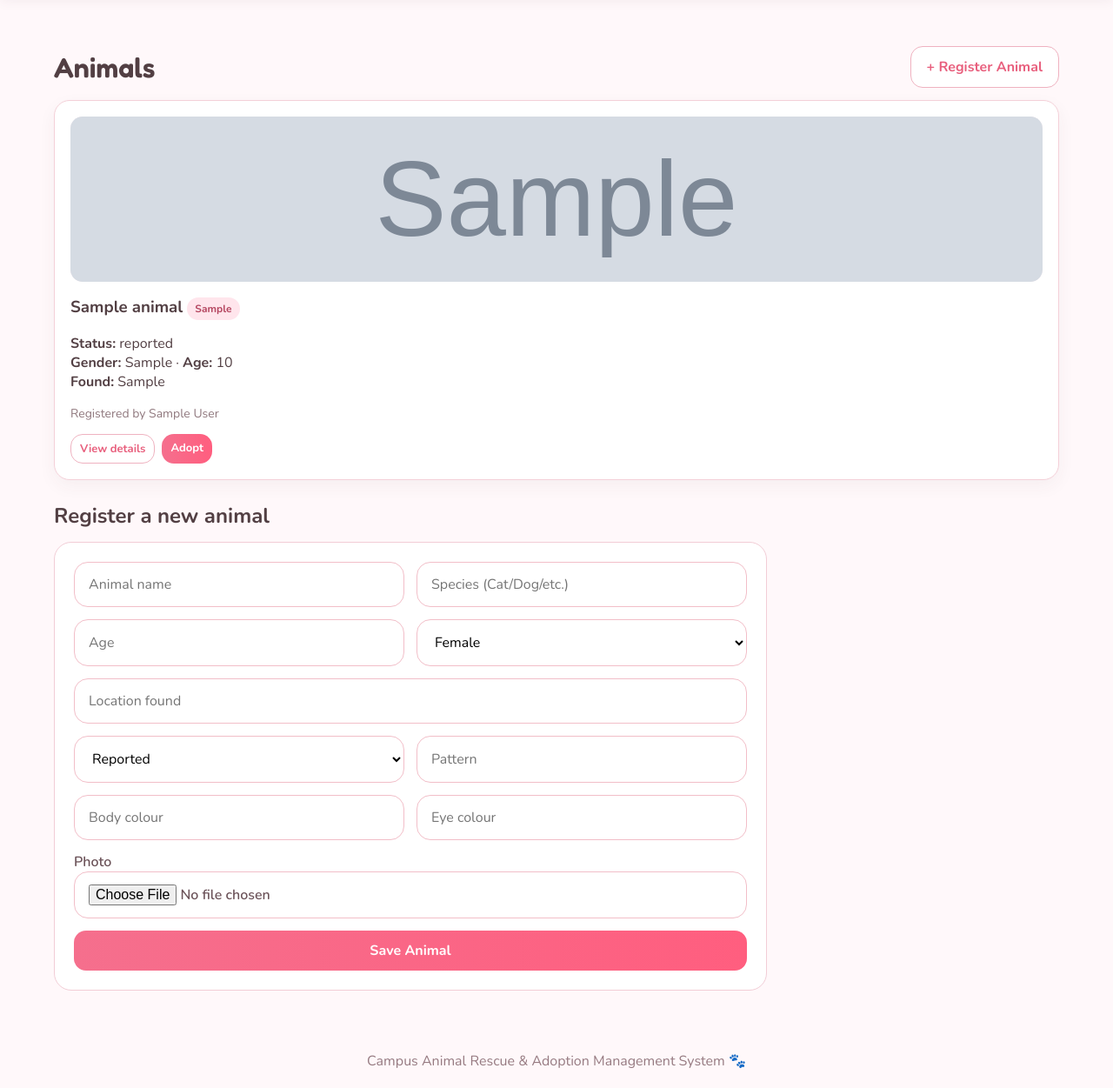
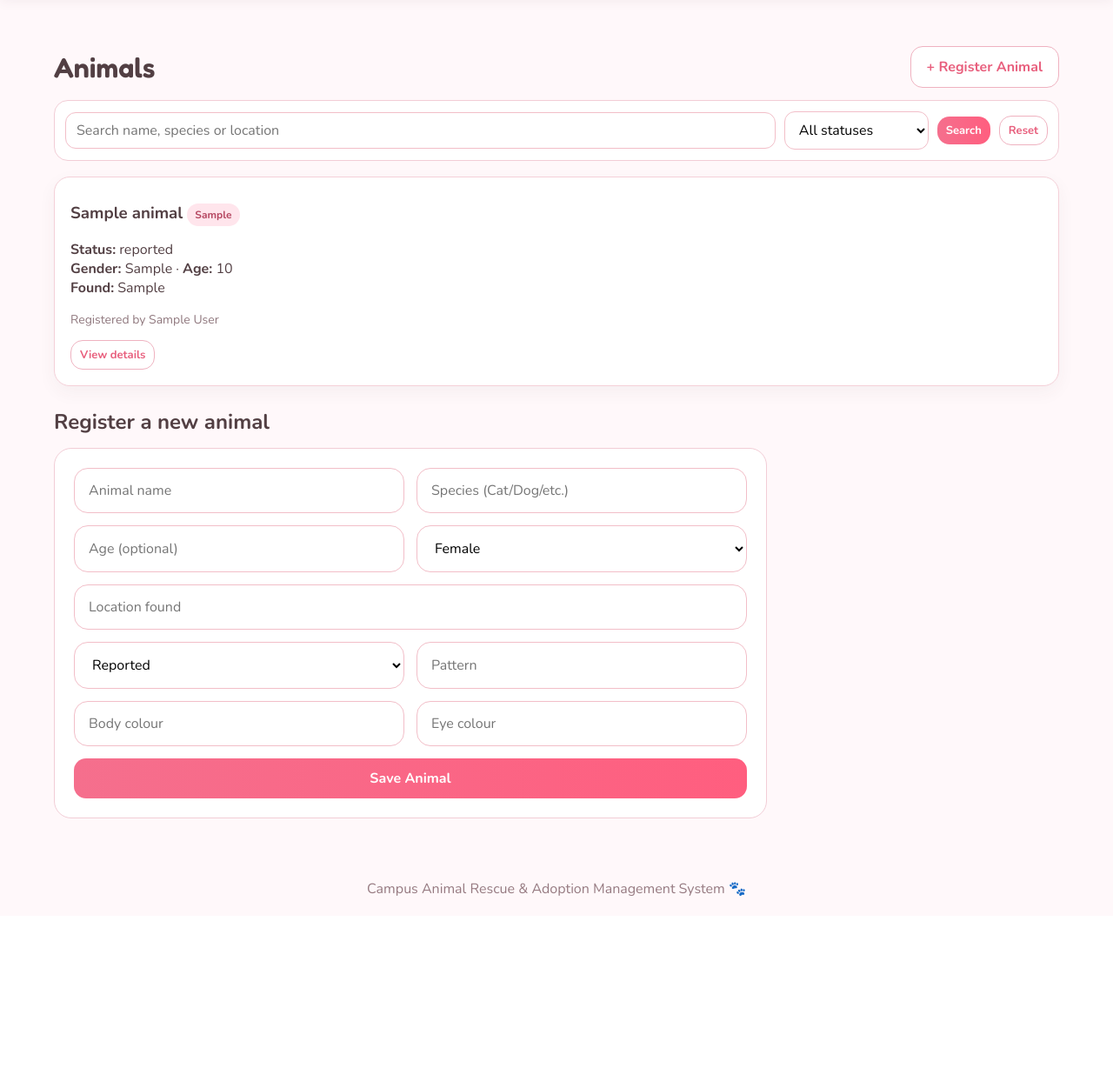
Before and after one commit to raidenei77-tech/campus-animal-adoption, a PHP site: page /animals.php in a window 1280 px wide. Shown: the part 67-1318 px from the top of the page at 87% size. After the commit the page ends 1098 px from the top, so only its background shows below. Run offline with PHP 8.4, Linux system fonts and the light colour scheme; the visitor is signed in with stand-in values (Sample User, id 1); tables that the repository leaves empty hold one stand-in row (values such as "Sample post"); grey boxes marked "Sample" are stand-in pictures.

Commit message:
Refactor animal registration and update form
Refactor animal registration logic to handle optional age and improve validation. Update form to include CSRF protection and conditional display of 'Adopted' status option.

```diff
--- a/animals.php
+++ b/animals.php
@@ -1,5 +1,5 @@
+<?php
 
-<?php
 require 'auth.php';
 require_login();
 require 'db.php';
@@ -7,40 +7,57 @@ require 'layout.php';
 
 if ($_SERVER['REQUEST_METHOD'] === 'POST') {
 
+    verify_csrf();
+
     $name = trim($_POST['name'] ?? '');
     $species = trim($_POST['species'] ?? '');
     $location = trim($_POST['location_found'] ?? '');
-    $age = (int)($_POST['age'] ?? 0);
-    $gender = trim($_POST['gender'] ?? 'Unknown');
+
+    $ageRaw = trim($_POST['age'] ?? '');
+    $age = $ageRaw === '' ? null : max(0, (int)$ageRaw);
+
+    $gender = $_POST['gender'] ?? 'Unknown';
     $status = $_POST['status'] ?? 'reported';
+
     $pattern = trim($_POST['pattern'] ?? '');
     $body = trim($_POST['body_colour'] ?? '');
     $eye = trim($_POST['eye_colour'] ?? '');
-    $photo = null;
+
+    $uid = (int)$_SESSION['user_id'];
+
+    $allowedStatuses = [
+        'reported',
+        'rescued',
+        'under_treatment',
+        'available',
+        'adopted'
+    ];
+
+    $allowedGenders = [
+        'Female',
+        'Male',
+        'Unknown'
+    ];
 
     if (
-        isset($_FILES['photo']) &&
-        $_FILES['photo']['error'] === UPLOAD_ERR_OK
+        $name === '' ||
+        $species === '' ||
+        $location === '' ||
+        !in_array($status, $allowedStatuses, true) ||
+        !in_array($gender, $allowedGenders, true)
     ) {
-        $ext = strtolower(
-            pathinfo($_FILES['photo']['name'], PATHINFO_EXTENSION)
-        );
-
-        if (in_array($ext, ['jpg', 'jpeg', 'png', 'webp'])) {
-            $photo = uniqid('animal_', true) . '.' . $ext;
-
-            move_uploaded_file(
-                $_FILES['photo']['tmp_name'],
-                __DIR__ . '/uploads/' . $photo
+        redirect_with_message(
+            'animals.php',
+            'Please complete the required animal information.'
         );
     }
-    }
 
-    $uid = $_SESSION['user_id'];
+    $conn->begin_transaction();
+
+    try {
 
         $stmt = $conn->prepare(
-        'INSERT INTO animal
-        (
+            'INSERT INTO animal(
                 species,
                 location_found,
                 age,
@@ -51,17 +68,15 @@ if ($_SERVER['REQUEST_METHOD'] === 'POST') {
                 pattern,
                 body_colour,
                 user_id,
-            eye_colour,
-            photo
+                eye_colour
             )
-        VALUES
-        (
-            ?, ?, ?, CURDATE(), ?, ?, ?, ?, ?, ?, ?, ?
+            VALUES(
+                ?, ?, ?, CURDATE(), ?, ?, ?, ?, ?, ?, ?
             )'
         );
 
         $stmt->bind_param(
-        'ssisssssiss',
+            'ssisssssis',
             $species,
             $location,
             $age,
@@ -71,50 +86,120 @@ if ($_SERVER['REQUEST_METHOD'] === 'POST') {
             $pattern,
             $body,
             $uid,
-        $eye,
-        $photo
+            $eye
         );
 
         $stmt->execute();
 
         $aid = $conn->insert_id;
 
-    $h = $conn->prepare(
-        'INSERT INTO animal_status_history
-        (animal_id, status, changed_by)
-        VALUES (?, ?, ?)'
+        $hist = $conn->prepare(
+            'INSERT INTO animal_status_history(
+                animal_id,
+                status,
+                changed_by
+            )
+            VALUES(?,?,?)'
         );
 
-    $h->bind_param(
+        $hist->bind_param(
             'isi',
             $aid,
             $status,
             $uid
         );
 
-    $h->execute();
+        $hist->execute();
 
-    header(
-        'Location: animals.php?msg=' .
-        urlencode('Animal registered successfully.')
+        $conn->commit();
+
+        redirect_with_message(
+            'animals.php',
+            'Animal registered successfully.'
         );
 
-    exit;
+    } catch (Throwable $e) {
+
+        $conn->rollback();
+        throw $e;
+    }
 }
 
-$animals = $conn->query(
-    'SELECT
-        a.*,
-        u.full_name
+
+/* ---------------- SEARCH AND FILTER ---------------- */
+
+$q = trim($_GET['q'] ?? '');
+$statusFilter = $_GET['status'] ?? '';
+
+$sql = '
+    SELECT a.*, u.full_name
     FROM animal a
     JOIN users u
         ON a.user_id = u.user_id
-     ORDER BY a.animal_id DESC'
-);
+    WHERE 1=1
+';
+
+$params = [];
+$types = '';
+
+if ($q !== '') {
+
+    $sql .= '
+        AND (
+            a.name LIKE ?
+            OR a.species LIKE ?
+            OR a.location_found LIKE ?
+        )
+    ';
+
+    $like = "%$q%";
+
+    $params = [
+        $like,
+        $like,
+        $like
+    ];
+
+    $types .= 'sss';
+}
+
+if (
+    $statusFilter !== '' &&
+    in_array(
+        $statusFilter,
+        [
+            'reported',
+            'rescued',
+            'under_treatment',
+            'available',
+            'adopted'
+        ],
+        true
+    )
+) {
+
+    $sql .= ' AND a.status=?';
+
+    $params[] = $statusFilter;
+    $types .= 's';
+}
+
+$sql .= ' ORDER BY a.animal_id DESC';
+
+$stmt = $conn->prepare($sql);
+
+if ($params) {
+    $stmt->bind_param($types, ...$params);
+}
+
+$stmt->execute();
+
+$animals = $stmt->get_result();
 
 page_top('Animals');
 
 ?>
+
 
 <div class="section-head">
 
@@ -122,36 +207,86 @@ page_top('Animals');
         Animals
     </h1>
 
-    <a
-        class="btn secondary"
-        href="#add"
-    >
+    <a class="btn secondary" href="#add">
         + Register Animal
     </a>
 
 </div>
 
 
+<form class="filter-bar" method="get">
+
+    <input
+        name="q"
+        value="<?=h($q)?>"
+        placeholder="Search name, species or location"
+    >
+
+    <select name="status">
+
+        <option value="">
+            All statuses
+        </option>
+
+        <?php
+        foreach (
+            [
+                'reported' => 'Reported',
+                'rescued' => 'Rescued',
+                'under_treatment' => 'Under treatment',
+                'available' => 'Available',
+                'adopted' => 'Adopted'
+            ]
+            as $v => $label
+        ):
+        ?>
+
+            <option
+                value="<?=$v?>"
+                <?=$statusFilter === $v ? 'selected' : ''?>
+            >
+                <?=$label?>
+            </option>
+
+        <?php endforeach; ?>
+
+    </select>
+
+    <button class="btn small">
+        Search
+    </button>
+
+    <a
+        class="btn small secondary"
+        href="animals.php"
+    >
+        Reset
+    </a>
+
+</form>
+
+
 <div class="grid">
+
+<?php if ($animals->num_rows === 0): ?>
+
+    <div class="empty card">
+        No animals found.
+    </div>
+
+<?php endif; ?>
+
 
 <?php while ($a = $animals->fetch_assoc()): ?>
 
 <article class="card animal-card">
 
-        <img
-            src="<?= h(
-                $a['photo']
-                    ? 'uploads/' . $a['photo']
-                    : 'assets/cat-logo.png'
-            ) ?>"
-        >
-
     <h3>
 
-            <?= h($a['name']) ?>
+        <?=h($a['name'])?>
 
         <span class="tag">
-                <?= h($a['species']) ?>
+            <?=h($a['species'])?>
         </span>
 
     </h3>
@@ -159,50 +294,57 @@ page_top('Animals');
     <p>
 
         <b>Status:</b>
-            <?= h(
-                str_replace(
-                    '_',
-                    ' ',
-                    $a['status']
-                )
-            ) ?>
+        <?=h(str_replace('_', ' ', $a['status']))?>
 
         <br>
 
         <b>Gender:</b>
-            <?= h($a['gender']) ?>
+        <?=h($a['gender'])?>
 
         ·
 
         <b>Age:</b>
-            <?= h($a['age'] ?: 'Unknown') ?>
+        <?=h(
+            $a['age'] === null
+            ? 'Unknown'
+            : $a['age']
+        )?>
 
         <br>
 
         <b>Found:</b>
-            <?= h($a['location_found']) ?>
+        <?=h($a['location_found'])?>
 
     </p>
 
     <p class="muted">
-            Registered by <?= h($a['full_name']) ?>
+
+        Registered by
+        <?=h($a['full_name'])?>
+
     </p>
+
 
     <div class="actions">
 
         <a
             class="btn small secondary"
-                href="animal.php?id=<?= $a['animal_id'] ?>"
+            href="animal.php?id=<?=$a['animal_id']?>"
         >
             View details
         </a>
 
+
+        <?php if ($a['status'] === 'available'): ?>
+
             <a
                 class="btn small"
-                href="adoptions.php?animal_id=<?= $a['animal_id'] ?>"
+                href="adoptions.php?animal_id=<?=$a['animal_id']?>"
             >
                 Adopt
             </a>
+
+        <?php endif; ?>
 
     </div>
 
@@ -211,6 +353,7 @@ page_top('Animals');
 <?php endwhile; ?>
 
 </div>
+
 
 
 <div
@@ -228,27 +371,34 @@ page_top('Animals');
 <form
     class="form-card form-grid"
     method="post"
-    enctype="multipart/form-data"
 >
+
+    <?=csrf_field()?>
+
 
     <input
         name="name"
         placeholder="Animal name"
         required
+        maxlength="200"
     >
+
 
     <input
         name="species"
         placeholder="Species (Cat/Dog/etc.)"
         required
+        maxlength="100"
     >
+
 
     <input
         type="number"
         min="0"
         name="age"
-        placeholder="Age"
+        placeholder="Age (optional)"
     >
+
 
     <select name="gender">
 
@@ -258,12 +408,15 @@ page_top('Animals');
 
     </select>
 
+
     <input
         class="full"
         name="location_found"
         placeholder="Location found"
         required
+        maxlength="500"
     >
+
 
     <select name="status">
 
@@ -283,43 +436,39 @@ page_top('Animals');
             Available for adoption
         </option>
 
+        <?php if (is_volunteer()): ?>
+
             <option value="adopted">
                 Adopted
             </option>
 
+        <?php endif; ?>
+
     </select>
+
 
     <input
         name="pattern"
         placeholder="Pattern"
+        maxlength="200"
     >
+
 
     <input
         name="body_colour"
         placeholder="Body colour"
+        maxlength="100"
     >
+
 
     <input
         name="eye_colour"
         placeholder="Eye colour"
+        maxlength="100"
     >
 
-    <label class="full">
 
-        Photo
-
-        <input
-            type="file"
-            name="photo"
-            accept="image/*"
-        >
-
-    </label>
-
-    <button
-        class="btn full"
-        type="submit"
-    >
+    <button class="btn full">
         Save Animal
     </button>
 
```
Lines whose indentation alone changed are shown as unchanged.
